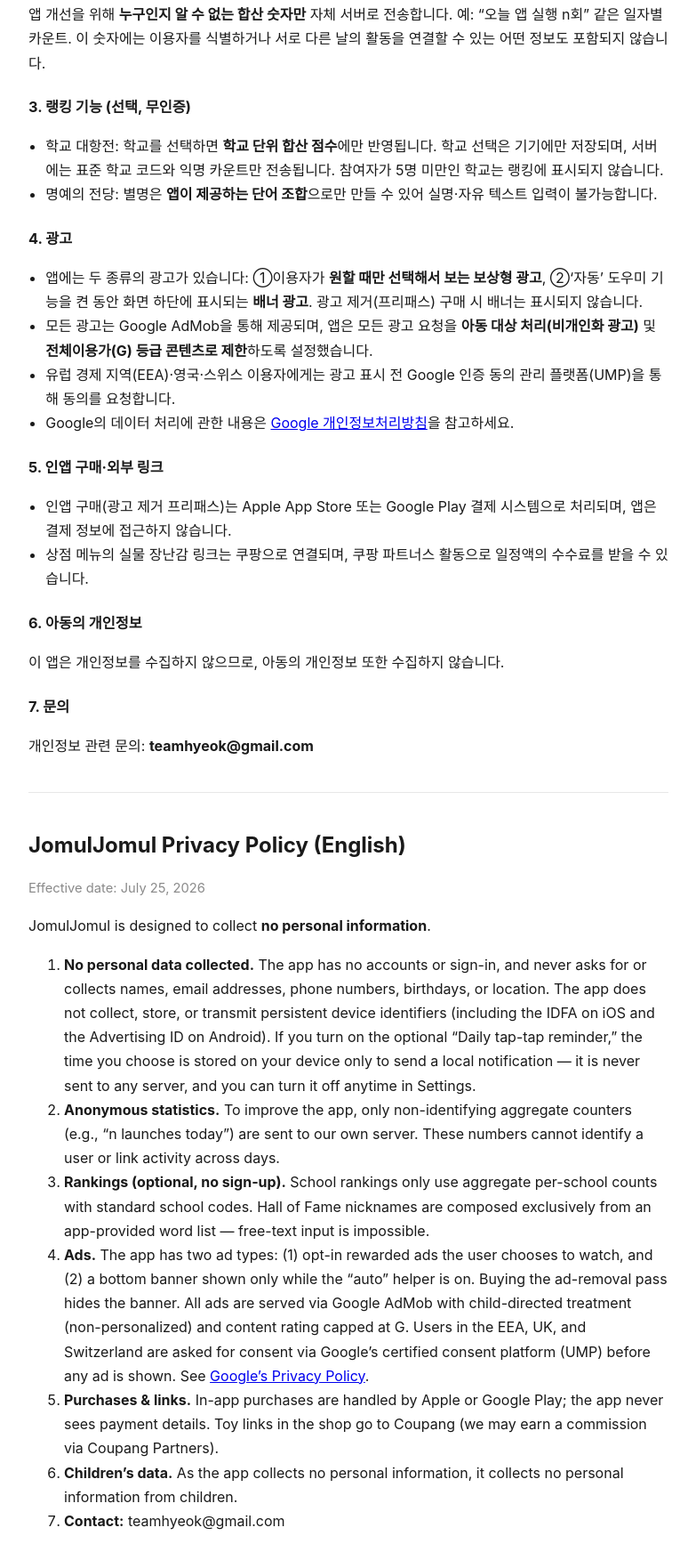
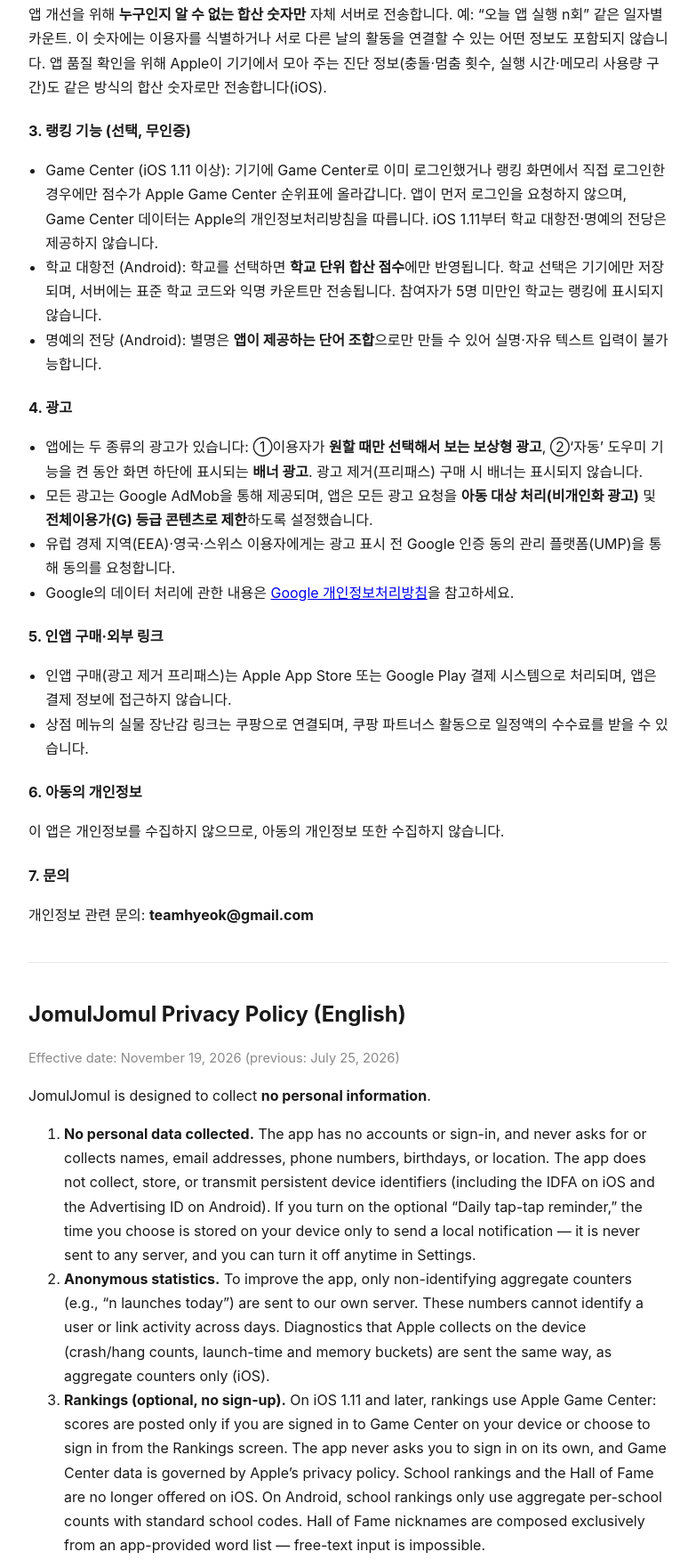
Before and after one commit to choichanhyeok/jomuljomul-privacy, a plain HTML site: page index.html in a window 1280 px wide. Shown: the part 466-2219 px from the top of the page at 89% size, without its empty margins (248-1031 px from the left). Drawn offline with Linux system fonts and the light colour scheme.

Commit message:
개인정보처리방침: iOS 1.11 Game Center 랭킹·진단 카운터 반영 (2026-11-19 시행)
Co-Authored-By: Claude Opus 5.5 <noreply@anthropic.com>

```diff
--- a/index.html
+++ b/index.html
@@ -21,7 +21,7 @@
 <body>
 
 <h1>조물조물 개인정보처리방침</h1>
-<p class="eff">시행일: 2026년 7월 25일</p>
+<p class="eff">시행일: 2026년 11월 19일 (이전: 2026년 7월 25일)</p>
 <p>조물조물(JomulJomul, 이하 “앱”)은 이용자의 개인정보를 <strong>수집하지 않는 것</strong>을 설계 원칙으로 합니다.</p>
 
 <h3>1. 수집하는 개인정보: 없음</h3>
@@ -32,12 +32,13 @@
 </ul>
 
 <h3>2. 익명 통계 (개인 식별 불가)</h3>
-<p>앱 개선을 위해 <strong>누구인지 알 수 없는 합산 숫자만</strong> 자체 서버로 전송합니다. 예: “오늘 앱 실행 n회” 같은 일자별 카운트. 이 숫자에는 이용자를 식별하거나 서로 다른 날의 활동을 연결할 수 있는 어떤 정보도 포함되지 않습니다.</p>
+<p>앱 개선을 위해 <strong>누구인지 알 수 없는 합산 숫자만</strong> 자체 서버로 전송합니다. 예: “오늘 앱 실행 n회” 같은 일자별 카운트. 이 숫자에는 이용자를 식별하거나 서로 다른 날의 활동을 연결할 수 있는 어떤 정보도 포함되지 않습니다. 앱 품질 확인을 위해 Apple이 기기에서 모아 주는 진단 정보(충돌·멈춤 횟수, 실행 시간·메모리 사용량 구간)도 같은 방식의 합산 숫자로만 전송합니다(iOS).</p>
 
 <h3>3. 랭킹 기능 (선택, 무인증)</h3>
 <ul>
-  <li>학교 대항전: 학교를 선택하면 <strong>학교 단위 합산 점수</strong>에만 반영됩니다. 학교 선택은 기기에만 저장되며, 서버에는 표준 학교 코드와 익명 카운트만 전송됩니다. 참여자가 5명 미만인 학교는 랭킹에 표시되지 않습니다.</li>
-  <li>명예의 전당: 별명은 <strong>앱이 제공하는 단어 조합</strong>으로만 만들 수 있어 실명·자유 텍스트 입력이 불가능합니다.</li>
+  <li>Game Center (iOS 1.11 이상): 기기에 Game Center로 이미 로그인했거나 랭킹 화면에서 직접 로그인한 경우에만 점수가 Apple Game Center 순위표에 올라갑니다. 앱이 먼저 로그인을 요청하지 않으며, Game Center 데이터는 Apple의 개인정보처리방침을 따릅니다. iOS 1.11부터 학교 대항전·명예의 전당은 제공하지 않습니다.</li>
+  <li>학교 대항전 (Android): 학교를 선택하면 <strong>학교 단위 합산 점수</strong>에만 반영됩니다. 학교 선택은 기기에만 저장되며, 서버에는 표준 학교 코드와 익명 카운트만 전송됩니다. 참여자가 5명 미만인 학교는 랭킹에 표시되지 않습니다.</li>
+  <li>명예의 전당 (Android): 별명은 <strong>앱이 제공하는 단어 조합</strong>으로만 만들 수 있어 실명·자유 텍스트 입력이 불가능합니다.</li>
 </ul>
 
 <h3>4. 광고</h3>
@@ -63,12 +64,12 @@
 <hr>
 
 <h1>JomulJomul Privacy Policy (English)</h1>
-<p class="eff">Effective date: July 25, 2026</p>
+<p class="eff">Effective date: November 19, 2026 (previous: July 25, 2026)</p>
 <p>JomulJomul is designed to collect <strong>no personal information</strong>.</p>
 <ol>
   <li><strong>No personal data collected.</strong> The app has no accounts or sign-in, and never asks for or collects names, email addresses, phone numbers, birthdays, or location. The app does not collect, store, or transmit persistent device identifiers (including the IDFA on iOS and the Advertising ID on Android). If you turn on the optional “Daily tap-tap reminder,” the time you choose is stored on your device only to send a local notification — it is never sent to any server, and you can turn it off anytime in Settings.</li>
-  <li><strong>Anonymous statistics.</strong> To improve the app, only non-identifying aggregate counters (e.g., “n launches today”) are sent to our own server. These numbers cannot identify a user or link activity across days.</li>
-  <li><strong>Rankings (optional, no sign-up).</strong> School rankings only use aggregate per-school counts with standard school codes. Hall of Fame nicknames are composed exclusively from an app-provided word list — free-text input is impossible.</li>
+  <li><strong>Anonymous statistics.</strong> To improve the app, only non-identifying aggregate counters (e.g., “n launches today”) are sent to our own server. These numbers cannot identify a user or link activity across days. Diagnostics that Apple collects on the device (crash/hang counts, launch-time and memory buckets) are sent the same way, as aggregate counters only (iOS).</li>
+  <li><strong>Rankings (optional, no sign-up).</strong> On iOS 1.11 and later, rankings use Apple Game Center: scores are posted only if you are signed in to Game Center on your device or choose to sign in from the Rankings screen. The app never asks you to sign in on its own, and Game Center data is governed by Apple’s privacy policy. School rankings and the Hall of Fame are no longer offered on iOS. On Android, school rankings only use aggregate per-school counts with standard school codes. Hall of Fame nicknames are composed exclusively from an app-provided word list — free-text input is impossible.</li>
   <li><strong>Ads.</strong> The app has two ad types: (1) opt-in rewarded ads the user chooses to watch, and (2) a bottom banner shown only while the “auto” helper is on. Buying the ad-removal pass hides the banner. All ads are served via Google AdMob with child-directed treatment (non-personalized) and content rating capped at G. Users in the EEA, UK, and Switzerland are asked for consent via Google’s certified consent platform (UMP) before any ad is shown. See <a href="https://policies.google.com/privacy">Google’s Privacy Policy</a>.</li>
   <li><strong>Purchases &amp; links.</strong> In-app purchases are handled by Apple or Google Play; the app never sees payment details. Toy links in the shop go to Coupang (we may earn a commission via Coupang Partners).</li>
   <li><strong>Children’s data.</strong> As the app collects no personal information, it collects no personal information from children.</li>
```
